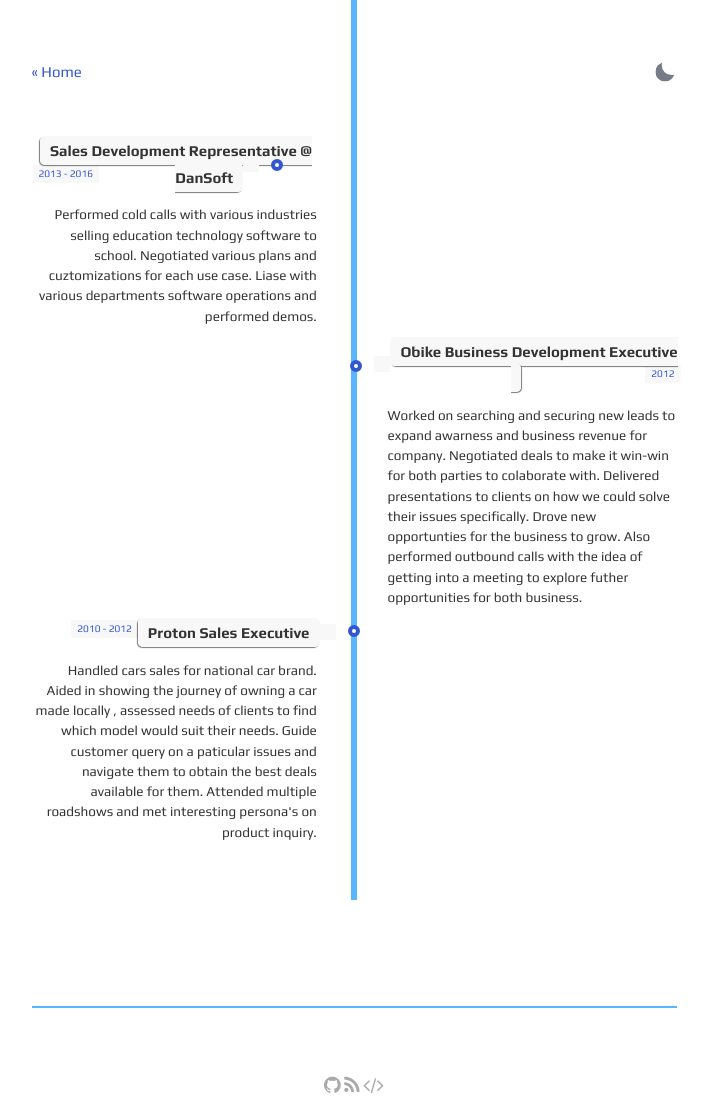
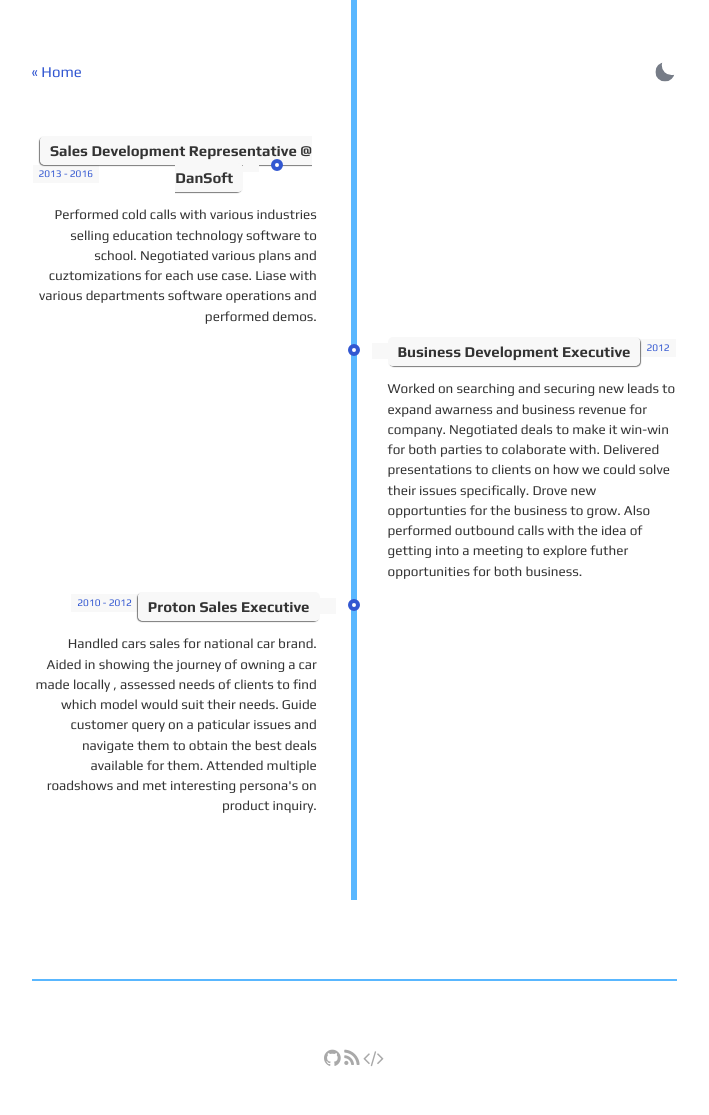
Before and after one commit to mk-unlimited/me, a Jekyll site: the page built from about.html, in a window 1280 px wide. Shown: the whole page, without its empty margins (286-995 px from the left). Built offline with Jekyll 4.4.1, drawn with Linux system fonts in a browser that asks for light colours; after the commit the page ends 1089 px from its top, so only the background shows below that.

Commit message:
Update about.html

```diff
--- a/about.html
+++ b/about.html
@@ -33,7 +33,7 @@ layout: default
         <li>
             <div class="direction-r">
                 <div class="flag-wrapper">
-                    <span class="flag">Obike Business Development Executive</span>
+                    <span class="flag">Business Development Executive</span>
                     <span class="time-wrapper"><span class="time">2012</span></span>
                 </div>
                 <div class="desc">
```
